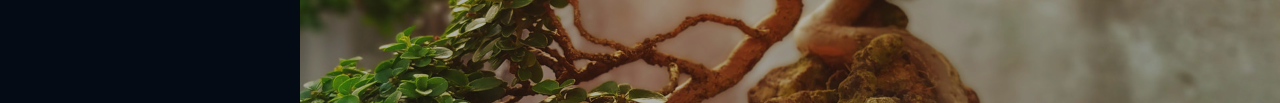
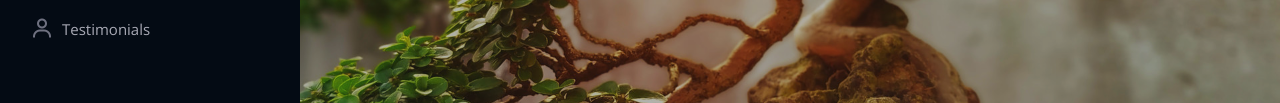
Before and after one commit to KurtisEberhardt/Port, a plain HTML site: page index.html in a window 1280 px wide. Shown: the part 454-557 px from the top of the page. Drawn offline with nearby package versions, Linux system fonts and the light colour scheme.

Commit message:
testimonials fix

```diff
--- a/index.html
+++ b/index.html
@@ -57,6 +57,7 @@
           <li><a href="#about" class="nav-link scrollto"><i class="bx bx-user"></i> <span>About</span></a></li>
           <li><a href="#resume" class="nav-link scrollto"><i class="bx bx-file-blank"></i> <span>Resume</span></a></li>
           <li><a href="#portfolio" class="nav-link scrollto"><i class="bx bx-book-content"></i> <span>Portfolio</span></a></li>
+          <li><a href="#testimonials" class="nav-link scrollto"><i class="bx bx-user"></i><span>Testimonials</span></a></li>
         </ul>
       </nav><!-- .nav-menu -->
     </div>
```
